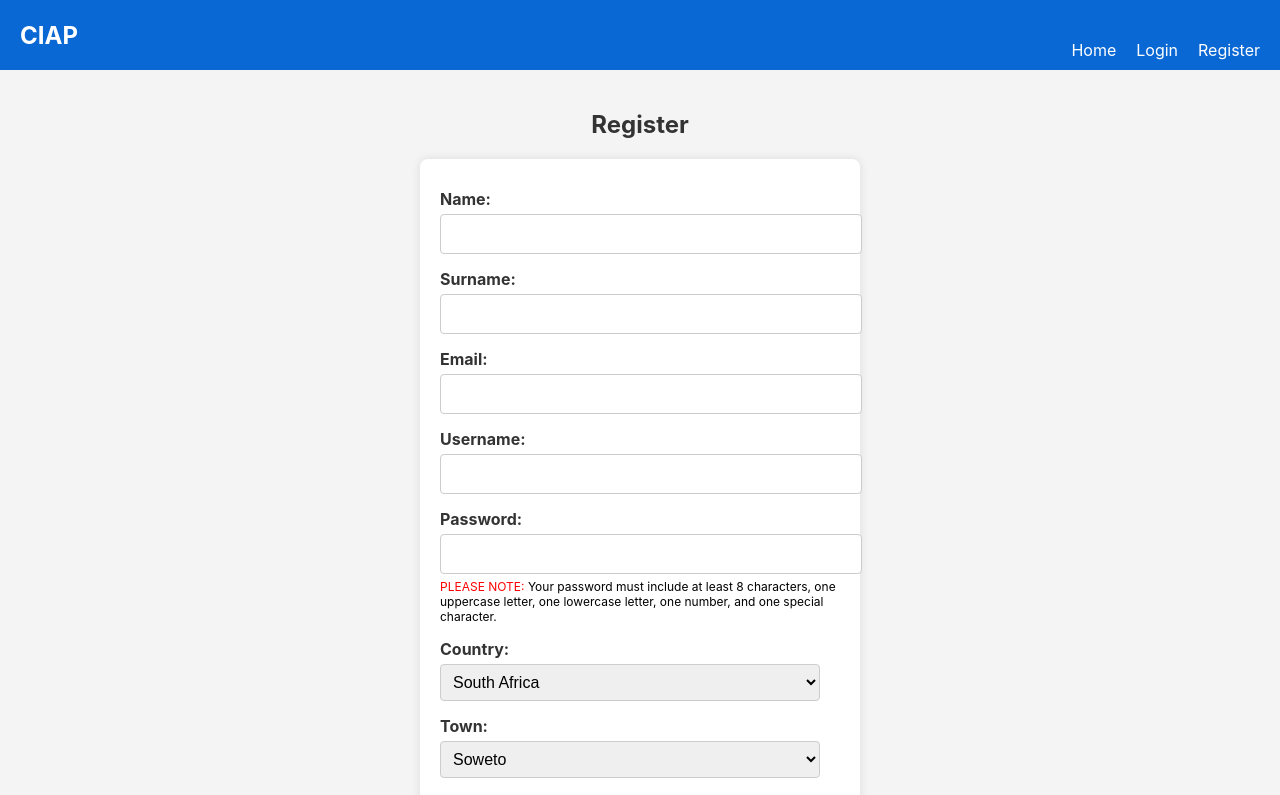
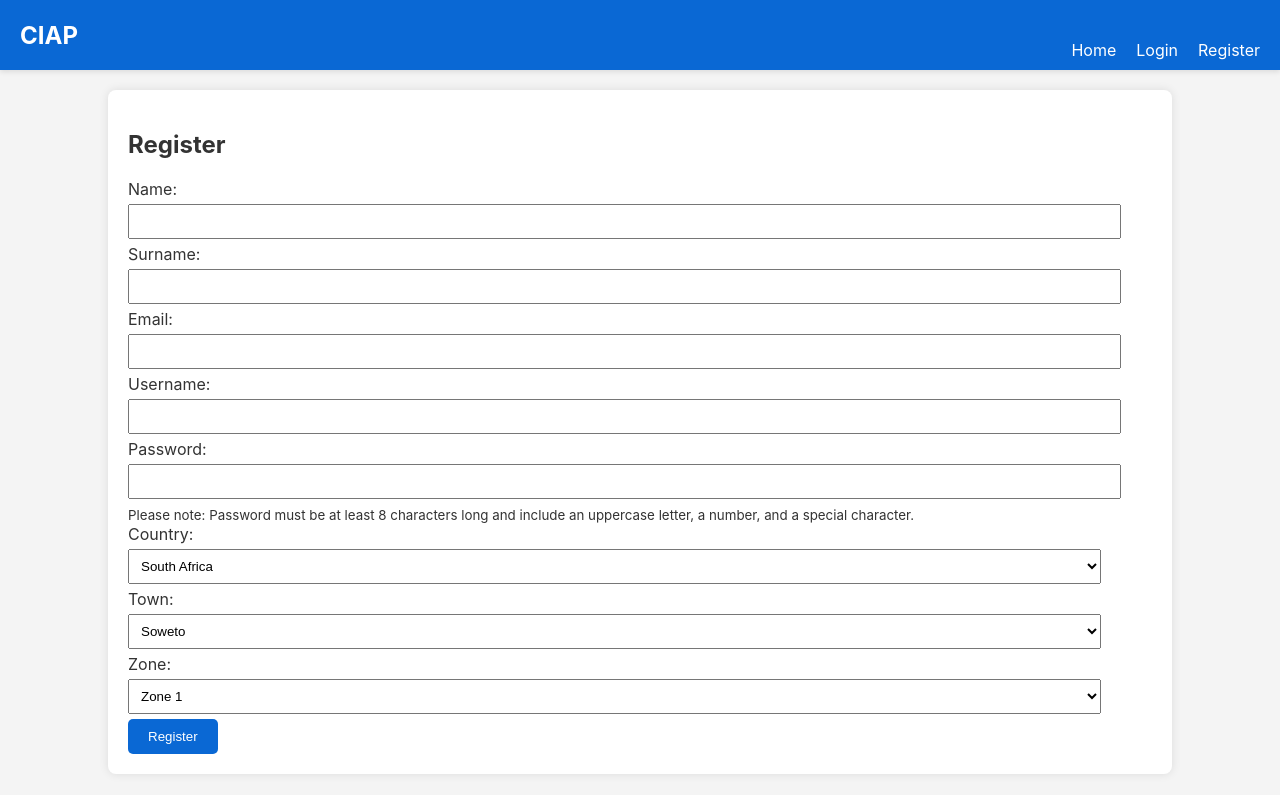
Before and after one commit to bvilane/CIAP, a React (Create React App) app in the folder ciap-frontend/: page /register in a window 1280 px wide. Shown: the top 795 px of the page. Built offline with nearby package versions, Linux system fonts and the light colour scheme.

Commit message:
Updated Register form

```diff
--- a/ciap-frontend/src/components/RegisterForm/RegisterForm.js
+++ b/ciap-frontend/src/components/RegisterForm/RegisterForm.js
@@ -1,7 +1,6 @@
 import React, { useState } from 'react';
 import axios from 'axios';
 import { useNavigate } from 'react-router-dom';
-import './RegisterForm.css'; // Add this line to import the CSS file
 
 function RegisterForm() {
     const [formData, setFormData] = useState({
@@ -37,10 +36,10 @@ function RegisterForm() {
     };
 
     return (
-        <div className="register-container">
+        <div className="container">
             <h2>Register</h2>
             {error && <p className="error-message">{error}</p>}
-            <form onSubmit={handleSubmit} className="register-form">
+            <form onSubmit={handleSubmit}>
                 <div className="form-group">
                     <label>Name:</label>
                     <input type="text" name="name" value={formData.name} onChange={handleInputChange} />
@@ -60,20 +59,20 @@ function RegisterForm() {
                 <div className="form-group">
                     <label>Password:</label>
                     <input type="password" name="password" value={formData.password} onChange={handleInputChange} />
-                    <small className="password-hint"><span className="please-note">PLEASE NOTE:</span> Your password must include at least 8 characters, one uppercase letter, one lowercase letter, one number, and one special character.</small>
+                    <small className="hint">Please note: Password must be at least 8 characters long and include an uppercase letter, a number, and a special character.</small>
                 </div>
                 <div className="form-group">
                     <label>Country:</label>
                     <select name="country" value={formData.country} onChange={handleInputChange}>
                         <option value="South Africa">South Africa</option>
-                        <option value="other-coming-soon">Other (coming soon)</option>
+                        <option disabled>Other (coming soon)</option>
                     </select>
                 </div>
                 <div className="form-group">
                     <label>Town:</label>
                     <select name="town" value={formData.town} onChange={handleInputChange}>
                         <option value="Soweto">Soweto</option>
-                        <option value="other-coming-soon">Other (coming soon)</option>
+                        <option disabled>Other (coming soon)</option>
                     </select>
                 </div>
                 <div className="form-group">
```
